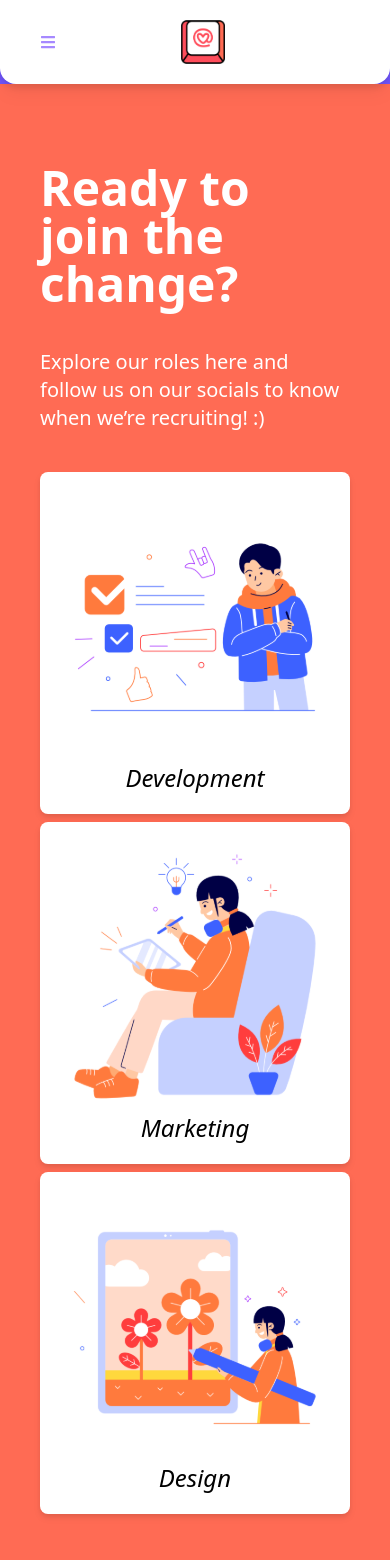
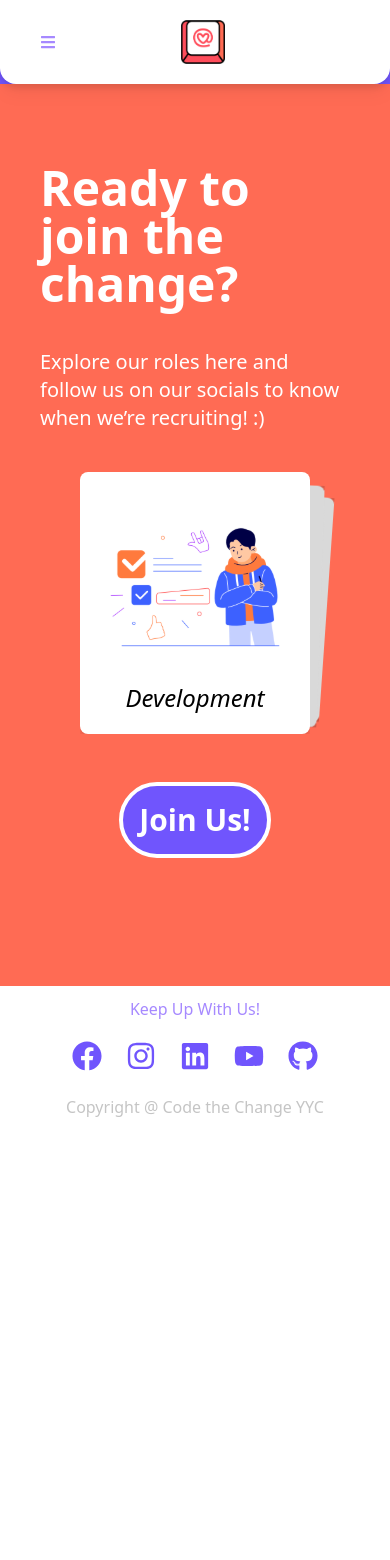
Before and after one commit to Code-the-Change-YYC/code-the-change-yyc-site, a Next.js app: page / in a window 390 px wide. Shown: the top 1560 px of the page. After the commit the page ends 1130 px from the top, so only its background shows below. Built offline with nearby package versions, Linux system fonts and the light colour scheme; a web font is replaced by a local one.

Commit message:
add cards

```diff
--- /dev/null
+++ b/components/Carousel.jsx
@@ -0,0 +1,16 @@
+import React from "react";
+import { Swiper } from "swiper/react";
+import "swiper/css";
+import "swiper/css/effect-cards";
+
+const Carousel = ({ effect, grabCursor, modules, children }) => {
+  return (
+    <>
+      <Swiper effect={effect} grabCursor={grabCursor} modules={modules} className="mySwiper">
+        {children}
+      </Swiper>
+    </>
+  );
+};
+
+export default Carousel;
--- a/package.json
+++ b/package.json
@@ -13,7 +13,8 @@
     "next": "12.2.3",
     "react": "18.2.0",
     "react-dom": "18.2.0",
-    "react-icons": "^4.4.0"
+    "react-icons": "^4.4.0",
+    "swiper": "^8.3.2"
   },
   "devDependencies": {
     "autoprefixer": "^10.4.7",
--- a/pages/index.js
+++ b/pages/index.js
@@ -1,8 +1,12 @@
 import Image from "next/image";
+import { EffectCards } from "swiper";
+import { SwiperSlide } from "swiper/react";
 import Button from "../components/Button";
+import Carousel from "../components/Carousel";
 import Tile from "../components/Tile";
 
 const ROLE_TILE_SIZE = 300;
+const ROLES = ["Development", "Marketing", "Design"];
 
 const RoleTile = ({ role }) => {
   return (
@@ -20,6 +24,18 @@ const RoleTile = ({ role }) => {
   );
 };
 
+const RolesMobileCardCarousel = () => {
+  return (
+    <Carousel effect={"cards"} grabCursor={true} modules={[EffectCards]}>
+      {ROLES.map((role) => (
+        <SwiperSlide key={role}>
+          <RoleTile role={role} key={role} />
+        </SwiperSlide>
+      ))}
+    </Carousel>
+  );
+};
+
 export default function Home() {
   return (
     <div className="flex flex-col">
@@ -28,10 +44,13 @@ export default function Home() {
         <p className="text-xl text-white py-10 font-medium">
           Explore our roles here and follow us on our socials to know when we’re recruiting! :)
         </p>
-        <div className="flex flex-col md:flex-row justify-between space-y-2 md:space-y-0 md:space-x-2">
-          {["Development", "Marketing", "Design"].map((role) => (
+        <div className="hidden md:flex flex-col md:flex-row justify-between space-y-2 md:space-y-0 md:space-x-2">
+          {ROLES.map((role) => (
             <RoleTile role={role} key={role} />
           ))}
+        </div>
+        <div className="md:hidden px-10">
+          <RolesMobileCardCarousel />
         </div>
         <div className="py-12 flex justify-center">
           <Button href="/join">Join Us!</Button>
```
Also changed, not shown: 1 other file (tests, documents, lock files or other folders).
